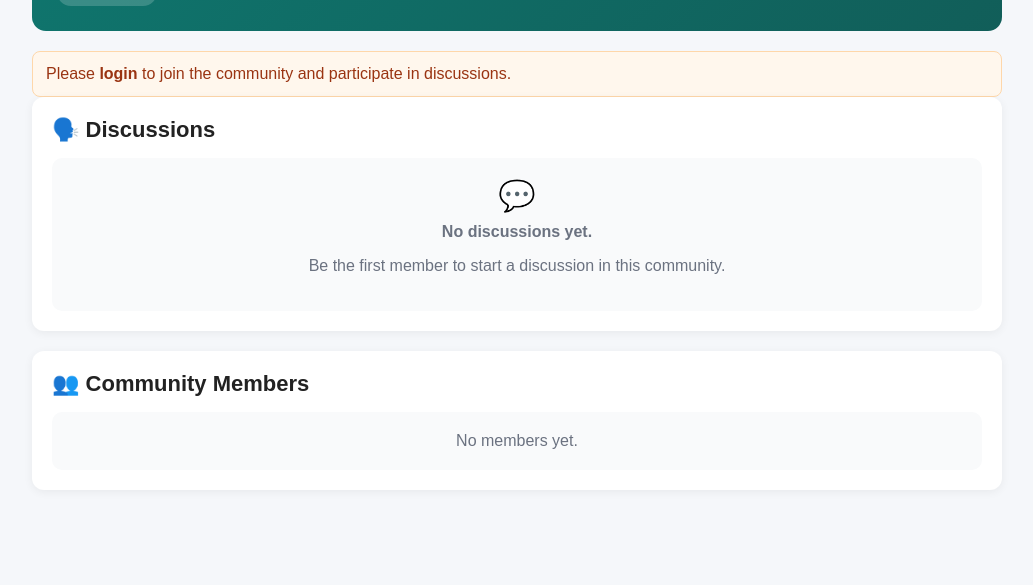
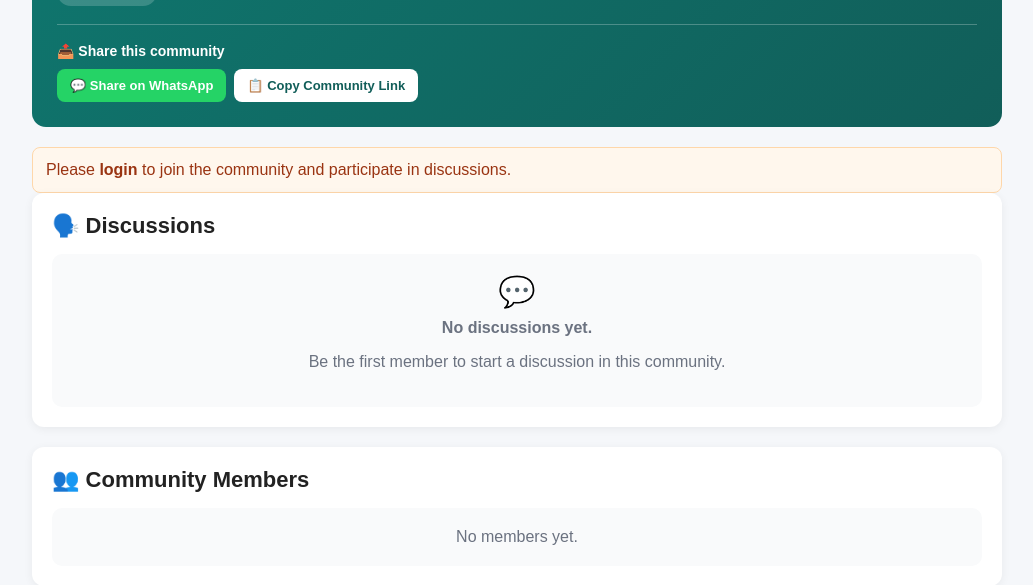
Before and after one commit to rajiolayinka77-lang/Nijawebbies, a Flask app: template templates/community_detail.html in a window 1280 px wide. Shown: the part 169-754 px from the top of the page, without its empty margins (123-1156 px from the left). Run offline with Flask 3, Linux system fonts and the light colour scheme; the template is opened without the code that fills it, so the values that code supplies are empty; some libraries are stand-ins or nearby versions.

Commit message:
Update community_detail.html

```diff
--- a/templates/community_detail.html
+++ b/templates/community_detail.html
@@ -1,10 +1,7 @@
-<!DOCTYPE html>
-<html lang="en">
+<!DOCTYPE html><html lang="en">
 <head>
     <meta charset="UTF-8">
-    <meta name="viewport" content="width=device-width, initial-scale=1.0">
-
-    <title>{{ community.name }} - NijaWebbies</title>
+    <meta name="viewport" content="width=device-width, initial-scale=1.0"><title>{{ community.name }} - NijaWebbies</title>
 
 <style>
     * {
@@ -111,6 +108,71 @@
         font-size: 14px;
         font-weight: bold;
         margin-top: 15px;
+    }
+
+    /* SHARE AREA */
+
+    .share-area {
+        margin-top: 18px;
+        padding-top: 18px;
+        border-top: 1px solid rgba(255,255,255,0.25);
+    }
+
+    .share-title {
+        font-size: 14px;
+        font-weight: bold;
+        margin-bottom: 10px;
+    }
+
+    .share-actions {
+        display: flex;
+        flex-wrap: wrap;
+        gap: 8px;
+    }
+
+    .share-button {
+        border: none;
+        border-radius: 8px;
+        padding: 9px 13px;
+        font-size: 13px;
+        font-weight: bold;
+        cursor: pointer;
+        text-decoration: none;
+        display: inline-block;
+    }
+
+    .share-whatsapp {
+        background: #25d366;
+        color: white;
+    }
+
+    .share-whatsapp:hover {
+        background: #1ebe5d;
+    }
+
+    .share-copy {
+        background: white;
+        color: #115e59;
+    }
+
+    .share-copy:hover {
+        background: #f0fdfa;
+    }
+
+    .share-native {
+        background: #e0f2fe;
+        color: #075985;
+    }
+
+    .share-native:hover {
+        background: #bae6fd;
+    }
+
+    .copy-message {
+        margin-top: 8px;
+        font-size: 13px;
+        font-weight: bold;
+        display: none;
     }
 
     .section-title {
@@ -475,15 +537,20 @@
             display: block;
             margin-top: 3px;
         }
+
+        .share-actions {
+            display: grid;
+            grid-template-columns: 1fr;
+        }
+
+        .share-button {
+            width: 100%;
+            text-align: center;
+        }
     }
 </style>
-</head>
 
-<body>
-
-<nav class="navbar">
-
-    <div class="brand">
+</head><body><nav class="navbar"><div class="brand">
     🇳🇬 NijaWebbies
 </div>
 
@@ -515,12 +582,7 @@
 
 </div>
 
-</nav>
-
-
-<main class="container">
-
-    <!-- FLASH MESSAGES -->
+</nav><main class="container"><!-- FLASH MESSAGES -->
 
 {% with messages = get_flashed_messages() %}
 
@@ -586,11 +648,63 @@
     {% endif %}
 
 
+    <!-- SHARE COMMUNITY -->
+
+    <div class="share-area">
+
+        <div class="share-title">
+            📤 Share this community
+        </div>
+
+        <div class="share-actions">
+
+            <a
+                id="whatsapp-share"
+                href="#"
+                target="_blank"
+                rel="noopener noreferrer"
+                class="share-button share-whatsapp"
+            >
+                💬 Share on WhatsApp
+            </a>
+
+            <button
+                type="button"
+                class="share-button share-copy"
+                onclick="copyCommunityLink()"
+            >
+                📋 Copy Community Link
+            </button>
+
+            <button
+                type="button"
+                id="native-share-button"
+                class="share-button share-native"
+                onclick="shareCommunity()"
+                style="display:none;"
+            >
+                📤 Share
+            </button>
+
+        </div>
+
+        <div
+            id="copy-message"
+            class="copy-message"
+        >
+            ✓ Community link copied!
+        </div>
+
+    </div>
+
+
     {% if is_logged_in %}
 
         <div class="membership-actions">
 
             {% if is_member %}
+
+                {% if current_user_id != community.owner_id %}
 
                     <form
                         method="POST"
@@ -606,6 +720,14 @@
                         </button>
 
                     </form>
+
+                {% else %}
+
+                    <span class="owner-badge">
+                        👑 Community Owner
+                    </span>
+
+                {% endif %}
 
             {% else %}
 
@@ -685,7 +807,7 @@
     <div class="login-notice">
 
         Please
-            <a href="{{ url_for('login') }}">
+        <a href="{{ url_for('login', next=url_for('community_detail', community_id=community.id)) }}">
             <strong>login</strong>
         </a>
         to join the community and participate in discussions.
@@ -1045,7 +1167,7 @@
                         <div class="login-notice">
 
                             Please
-                                <a href="{{ url_for('login') }}">
+                            <a href="{{ url_for('login', next=url_for('community_detail', community_id=community.id)) }}">
                                 <strong>login</strong>
                             </a>
                             to comment and reply.
@@ -1142,15 +1264,182 @@
 
 </section>
 
-</main>
+</main><footer class="footer">
+    🇳🇬 NijaWebbies — Built for Nigeria & Africa
+</footer><script>
+
+    /* =====================================================
+       COMMUNITY SHARING
+       ===================================================== */
+
+    const communityUrl =
+        window.location.origin +
+        "{{ url_for('community_detail', community_id=community.id) }}";
+
+    const communityName =
+        {{ community.name|tojson }};
+
+    const shareText =
+        "Join the " +
+        communityName +
+        " community on NijaWebbies 🇳🇬";
 
 
-<footer class="footer">
-    🇳🇬 NijaWebbies — Built for Nigeria & Africa
-</footer>
+    /* WHATSAPP */
+
+    const whatsappButton =
+        document.getElementById("whatsapp-share");
+
+    if (whatsappButton) {
+
+        whatsappButton.href =
+            "https://wa.me/?text=" +
+            encodeURIComponent(
+                shareText + "\n\n" + communityUrl
+            );
+
+    }
 
 
-<script>
+    /* COPY LINK */
+
+    function copyCommunityLink() {
+
+        const message =
+            document.getElementById("copy-message");
+
+        function showCopiedMessage() {
+
+            if (!message) {
+                return;
+            }
+
+            message.style.display = "block";
+
+            setTimeout(function () {
+
+                message.style.display = "none";
+
+            }, 2500);
+
+        }
+
+
+        if (
+            navigator.clipboard &&
+            window.isSecureContext
+        ) {
+
+            navigator.clipboard
+                .writeText(communityUrl)
+                .then(function () {
+
+                    showCopiedMessage();
+
+                })
+                .catch(function () {
+
+                    fallbackCopy();
+
+                });
+
+        } else {
+
+            fallbackCopy();
+
+        }
+
+
+        function fallbackCopy() {
+
+            const temporaryInput =
+                document.createElement("input");
+
+            temporaryInput.value =
+                communityUrl;
+
+            document.body.appendChild(
+                temporaryInput
+            );
+
+            temporaryInput.select();
+
+            try {
+
+                document.execCommand("copy");
+
+                showCopiedMessage();
+
+            } catch (error) {
+
+                alert(
+                    "Please copy this community link manually:\n\n" +
+                    communityUrl
+                );
+
+            }
+
+            document.body.removeChild(
+                temporaryInput
+            );
+
+        }
+
+    }
+
+
+    /* NATIVE PHONE SHARE */
+
+    function shareCommunity() {
+
+        if (!navigator.share) {
+            return;
+        }
+
+        navigator.share({
+
+            title: communityName,
+
+            text: shareText,
+
+            url: communityUrl
+
+        }).catch(function (error) {
+
+            if (error.name !== "AbortError") {
+
+                console.log(
+                    "Share failed:",
+                    error
+                );
+
+            }
+
+        });
+
+    }
+
+
+    const nativeShareButton =
+        document.getElementById(
+            "native-share-button"
+        );
+
+
+    if (
+        nativeShareButton &&
+        navigator.share
+    ) {
+
+        nativeShareButton.style.display =
+            "inline-block";
+
+    }
+
+
+    /* =====================================================
+       REPLY FORM
+       ===================================================== */
 
     function toggleReplyForm(commentId) {
 
@@ -1182,9 +1471,8 @@
             form.style.display = "none";
 
         }
+
     }
 
-</script>
-
-</body>
+</script></body>
 </html>
```
Lines whose indentation alone changed are shown as unchanged.
